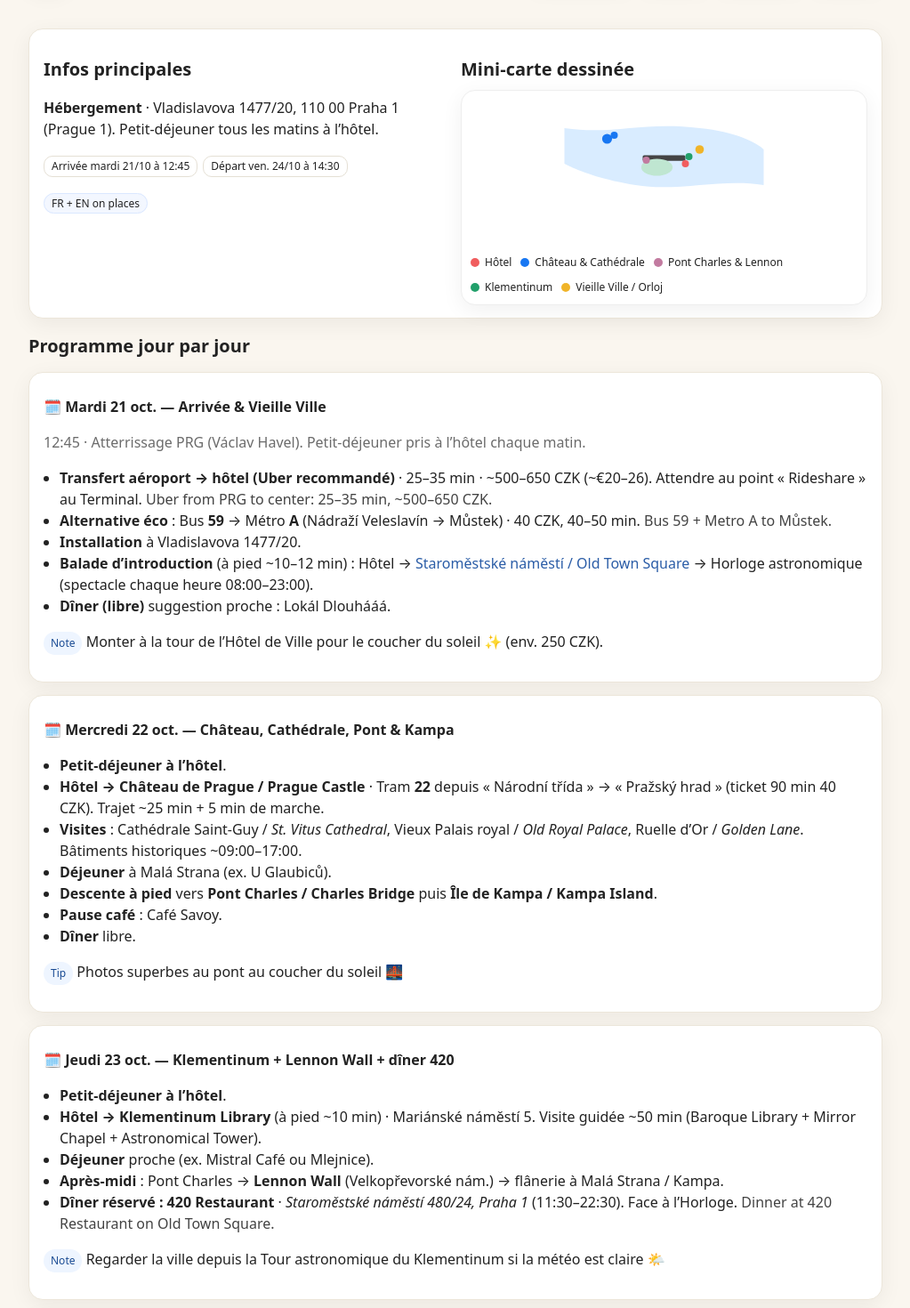
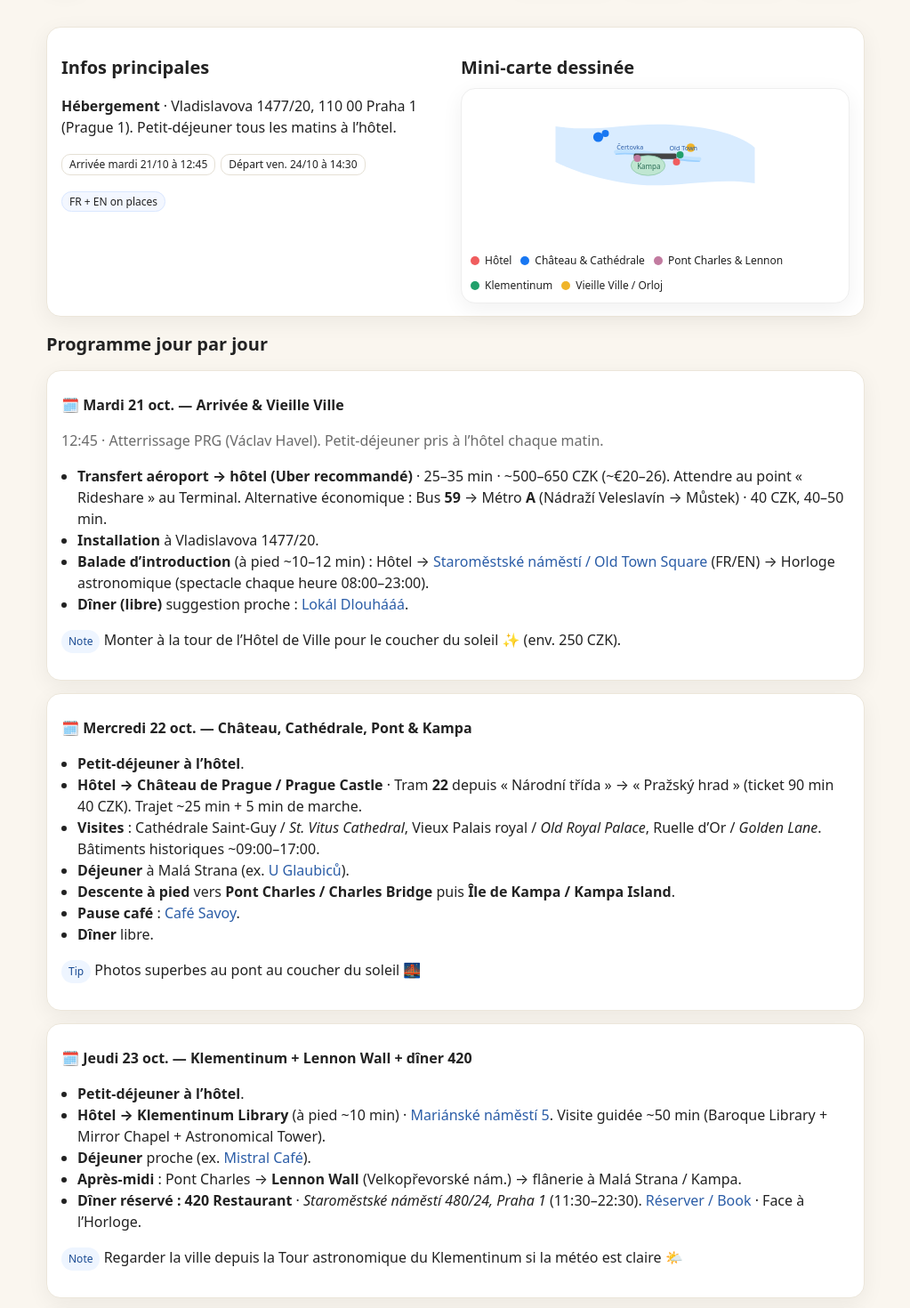
Before and after one commit to shopelyt-source/prague-2025, a plain HTML site: page index.html in a window 1280 px wide. Shown: the part 67-1537 px from the top of the page at 89% size, without its empty margins (128-1151 px from the left). Drawn offline with Linux system fonts and the light colour scheme.

Commit message:
Update index.html

```diff
--- a/index.html
+++ b/index.html
@@ -11,11 +11,11 @@
     --shadow:0 6px 24px rgba(0,0,0,.06);
   }
   html,body{margin:0;background:var(--bg);color:var(--ink);font:16px/1.5 system-ui,-apple-system,Segoe UI,Roboto,Ubuntu,"Helvetica Neue",Arial;}
-  .wrap{max-width:960px;margin:auto;padding:20px;}
+  .wrap{max-width:920px;margin:auto;padding:20px;}
   header{position:sticky;top:0;background:linear-gradient(180deg,var(--paper),#fff0),padding-box;backdrop-filter:saturate(150%) blur(6px);z-index:5;border-bottom:1px solid #eee}
-  header .bar{display:flex;gap:12px;align-items:center;justify-content:space-between;max-width:960px;margin:auto;padding:10px 16px}
+  header .bar{display:flex;gap:12px;align-items:center;justify-content:space-between;max-width:920px;margin:auto;padding:10px 16px}
   .brand{display:flex;align-items:center;gap:12px}
-  .brand .logo{width:44px;height:44px;border-radius:12px;background:conic-gradient(from 200deg at 50% 50%,#e9f2ff,#fff7df,#f7e0ff,#e9f2ff);box-shadow:var(--shadow);position:relative}
+  .brand .logo{width:42px;height:42px;border-radius:12px;background:conic-gradient(from 200deg at 50% 50%,#e9f2ff,#fff7df,#f7e0ff,#e9f2ff);box-shadow:var(--shadow);position:relative}
   .brand .logo:after{content:"✈️";position:absolute;inset:0;display:grid;place-items:center;font-size:22px}
   .brand h1{font-size:18px;margin:0}
   .tabs{display:flex;gap:8px;flex-wrap:wrap}
@@ -28,7 +28,7 @@
   .card{background:#fff;border:1px solid #ece6da;border-radius:16px;padding:14px 16px;box-shadow:var(--shadow);margin:14px 0}
   .pill{display:inline-block;padding:4px 8px;border-radius:999px;background:#eef5ff;color:#1a4b93;font-size:12px}
   .grid{display:grid;gap:12px}
-  @media(min-width:760px){.grid.cols-2{grid-template-columns:1fr 1fr} .grid.cols-3{grid-template-columns:1fr 1fr 1fr}}
+  @media(min-width:720px){.grid.cols-2{grid-template-columns:1fr 1fr}}
   h2{font-size:20px;margin:16px 0 8px}
   h3{font-size:16px;margin:12px 0 8px}
   .muted{color:var(--muted)}
@@ -46,10 +46,6 @@
   .tag{display:inline-block;border:1px solid #e5e0d5;border-radius:10px;padding:2px 8px;font-size:12px;margin-right:6px}
   .badge{font-size:12px;background:#f3f7ff;border:1px solid #dbe8ff;padding:2px 8px;border-radius:999px}
   .cta{display:inline-block;margin:6px 0;padding:10px 14px;background:#1a4b93;color:#fff;border-radius:12px}
-  .split{display:flex;flex-direction:column;gap:12px}
-  @media(min-width:960px){.split{flex-direction:row} .split > * {flex:1}}
-  .en {opacity:.85}
-  footer{margin:24px 0 40px;color:#777;text-align:center}
 </style>
 </head>
 <body>
@@ -67,10 +63,9 @@
     </nav>
   </div>
 </header>
-
 <main class="wrap">
   <div class="card">
-    <div class="split">
+    <div class="grid cols-2">
       <div>
         <h2>Infos principales</h2>
         <p><strong>Hébergement</strong> · Vladislavova 1477/20, 110 00 Praha 1 (Prague 1). Petit‑déjeuner tous les matins à l’hôtel.</p>
@@ -82,12 +77,19 @@
         <div class="mini-map">
           <!-- Mini‑carte SVG stylisée et légère -->
           <svg viewBox="0 0 300 200" width="100%" height="160" aria-label="Mini‑carte stylisée du centre de Prague">
-            <!-- Vltava -->
+  <!-- Vltava (fleuve principal) -->
   <path d="M10,40 C80,50 120,30 200,40 C250,45 280,60 290,70 L290,120 C230,110 170,130 110,120 C60,112 30,100 10,90 Z" fill="#d9ecff"/>
-            <!-- Pont Charles -->
+
+  <!-- Čertovka (canal) : trait d'eau étroit séparant Kampa de Malá Strana -->
+  <path d="M95,76 C110,74 130,76 155,80 C175,83 195,86 212,86" fill="none" stroke="#bfe2ff" stroke-width="6" stroke-linecap="round" opacity="0.95"/>
+  <path d="M95,79 C110,77 130,79 155,83 C175,86 195,89 212,89" fill="none" stroke="#97cfff" stroke-width="2" stroke-linecap="round" opacity="0.9"/>
+
+  <!-- Pont Charles (barre sombre) -->
   <rect x="120" y="78" width="60" height="8" fill="#444" rx="2"/>
-            <!-- Kampa (île) -->
-            <ellipse cx="140" cy="95" rx="22" ry="12" fill="#bfe6d1"/>
+
+  <!-- Kampa (île) : forme plus marquée -->
+  <ellipse cx="140" cy="95" rx="24" ry="14" fill="#bfe6d1" stroke="#8fc8ab" stroke-width="1"/>
+
   <!-- Vieille Ville -->
   <circle cx="200" cy="70" r="6" fill="#f0b429"/>
   <!-- Château -->
@@ -96,10 +98,15 @@
   <circle cx="80" cy="50" r="5" fill="#1877f2"/>
   <!-- Klementinum -->
   <circle cx="185" cy="80" r="5" fill="#22a06b"/>
-            <!-- Lennon Wall (approx. Malá Strana) -->
+  <!-- Lennon Wall (Malá Strana, hors de l'île) -->
   <circle cx="125" cy="85" r="5" fill="#c27ba0"/>
   <!-- Hôtel (hyper‑centre) -->
   <circle cx="180" cy="90" r="5" fill="#f05d5e"/>
+
+  <!-- Labels discrets -->
+  <text x="141" y="100" font-size="10" text-anchor="middle" fill="#2b6e55">Kampa</text>
+  <text x="170" y="74" font-size="9" fill="#2b5da7">Old Town</text>
+  <text x="96" y="73" font-size="9" fill="#2b5da7">Čertovka</text>
 </svg>
           <div class="legend">
             <span><span class="dot h"></span>Hôtel</span>
@@ -121,11 +128,10 @@
       <h3>🗓️ Mardi 21 oct. — Arrivée & Vieille Ville</h3>
       <p class="muted">12:45 · Atterrissage PRG (Václav Havel). Petit‑déjeuner pris à l’hôtel chaque matin.</p>
       <ul>
-        <li><strong>Transfert aéroport → hôtel (Uber recommandé)</strong> · 25–35 min · ~500–650 CZK (~€20–26). Attendre au point « Rideshare » au Terminal. <span class="en">Uber from PRG to center: 25–35 min, ~500–650 CZK.</span></li>
-        <li><strong>Alternative éco</strong> : Bus <strong>59</strong> → Métro <strong>A</strong> (Nádraží Veleslavín → Můstek) · 40 CZK, 40–50 min. <span class="en">Bus 59 + Metro A to Můstek.</span></li>
+        <li><strong>Transfert aéroport → hôtel (Uber recommandé)</strong> · 25–35 min · ~500–650 CZK (~€20–26). Attendre au point « Rideshare » au Terminal. Alternative économique : Bus <strong>59</strong> → Métro <strong>A</strong> (Nádraží Veleslavín → Můstek) · 40 CZK, 40–50 min.</li>
         <li><strong>Installation</strong> à Vladislavova 1477/20.</li>
-        <li><strong>Balade d’introduction</strong> (à pied ~10–12 min) : Hôtel → <a href="#" aria-label="Old Town Square">Staroměstské náměstí / Old Town Square</a> → Horloge astronomique (spectacle chaque heure 08:00–23:00).</li>
-        <li><strong>Dîner (libre)</strong> suggestion proche : Lokál Dlouhááá.</li>
+        <li><strong>Balade d’introduction</strong> (à pied ~10–12 min) : Hôtel → <a href="https://maps.app.goo.gl/2i7mxE5C1X4G1qzP8" target="_blank" rel="noopener">Staroměstské náměstí / Old Town Square</a> (FR/EN) → Horloge astronomique (spectacle chaque heure 08:00–23:00).</li>
+        <li><strong>Dîner (libre)</strong> suggestion proche : <a href="https://maps.app.goo.gl/3qgqJ2y5r7f2wYxg8" target="_blank" rel="noopener">Lokál Dlouhááá</a>.</li>
       </ul>
       <p><span class="pill">Note</span> Monter à la tour de l’Hôtel de Ville pour le coucher du soleil ✨ (env. 250 CZK).</p>
     </div>
@@ -136,9 +142,9 @@
         <li><strong>Petit‑déjeuner à l’hôtel</strong>.</li>
         <li><strong>Hôtel → Château de Prague / Prague Castle</strong> · Tram <strong>22</strong> depuis « Národní třída » → « Pražský hrad » (ticket 90 min 40 CZK). Trajet ~25 min + 5 min de marche.</li>
         <li><strong>Visites</strong> : Cathédrale Saint‑Guy / <em>St. Vitus Cathedral</em>, Vieux Palais royal / <em>Old Royal Palace</em>, Ruelle d’Or / <em>Golden Lane</em>. Bâtiments historiques ~09:00–17:00.</li>
-        <li><strong>Déjeuner</strong> à Malá Strana (ex. U Glaubiců).</li>
+        <li><strong>Déjeuner</strong> à Malá Strana (ex. <a href="https://maps.app.goo.gl/6b4vYWq6oQe3gQbq8" target="_blank" rel="noopener">U Glaubiců</a>).</li>
         <li><strong>Descente à pied</strong> vers <strong>Pont Charles / Charles Bridge</strong> puis <strong>Île de Kampa / Kampa Island</strong>.</li>
-        <li><strong>Pause café</strong> : Café Savoy.</li>
+        <li><strong>Pause café</strong> : <a href="https://maps.app.goo.gl/4w2mH3Q9sG7U7dZf6" target="_blank" rel="noopener">Café Savoy</a>.</li>
         <li><strong>Dîner</strong> libre.</li>
       </ul>
       <p><span class="pill">Tip</span> Photos superbes au pont au coucher du soleil 🌉</p>
@@ -148,10 +154,10 @@
       <h3>🗓️ Jeudi 23 oct. — Klementinum + Lennon Wall + dîner 420</h3>
       <ul>
         <li><strong>Petit‑déjeuner à l’hôtel</strong>.</li>
-        <li><strong>Hôtel → Klementinum Library</strong> (à pied ~10 min) · Mariánské náměstí 5. Visite guidée ~50 min (Baroque Library + Mirror Chapel + Astronomical Tower).</li>
-        <li><strong>Déjeuner</strong> proche (ex. Mistral Café ou Mlejnice).</li>
+        <li><strong>Hôtel → Klementinum Library</strong> (à pied ~10 min) · <a href="https://maps.app.goo.gl/8oFZk4b9q8zK1s3E7" target="_blank" rel="noopener">Mariánské náměstí 5</a>. Visite guidée ~50 min (Baroque Library + Mirror Chapel + Astronomical Tower).</li>
+        <li><strong>Déjeuner</strong> proche (ex. <a href="https://maps.app.goo.gl/1hH3rHk7Mx9tqkge8" target="_blank" rel="noopener">Mistral Café</a>).</li>
         <li><strong>Après‑midi</strong> : Pont Charles → <strong>Lennon Wall</strong> (Velkopřevorské nám.) → flânerie à Malá Strana / Kampa.</li>
-        <li><strong>Dîner réservé : 420 Restaurant</strong> · <em>Staroměstské náměstí 480/24, Praha 1</em> (11:30–22:30). Face à l’Horloge. <span class="en">Dinner at 420 Restaurant on Old Town Square.</span></li>
+        <li><strong>Dîner réservé : 420 Restaurant</strong> · <em>Staroměstské náměstí 480/24, Praha 1</em> (11:30–22:30). <a href="https://www.420restaurant.cz/en/" target="_blank" rel="noopener">Réserver / Book</a> · Face à l’Horloge.</li>
       </ul>
       <p><span class="pill">Note</span> Regarder la ville depuis la Tour astronomique du Klementinum si la météo est claire 🌤️</p>
     </div>
@@ -179,7 +185,7 @@
       </div>
       <div class="card">
         <h3>Cathédrale Saint‑Guy · <em>St. Vitus Cathedral</em></h3>
-        <p>Dans l’enceinte du château · Vitraux d’Alfons Mucha · Entrée via billet de circuit.</p>
+        <p>Dans l’enceinte du château · Vitraux de Mucha · Entrée via billet de circuit.</p>
       </div>
       <div class="card">
         <h3>Pont Charles · <em>Charles Bridge</em></h3>
@@ -203,7 +209,7 @@
       </div>
       <div class="card">
         <h3>Restaurant 420 · <em>420 Restaurant</em></h3>
-        <p>Staroměstské nám. 480/24, Praha 1 · 11:30–22:30 · Face à l’Orloj. Réservation conseillée.</p>
+        <p>Staroměstské nám. 480/24, Praha 1 · 11:30–22:30 · Face à l’Orloj. <a href="https://www.420restaurant.cz/en/" target="_blank" rel="noopener">Site / Réserver</a></p>
       </div>
     </div>
   </section>
@@ -253,10 +259,6 @@
   </section>
 </main>
 
-<footer>
-  <small>© Carnet de voyage à Prague — 2025 · Made with ❤️ for an easy city break.</small>
-</footer>
-
 <script>
   document.querySelectorAll('.tab').forEach(btn=>{
     btn.addEventListener('click',()=>{
@@ -266,7 +268,7 @@
       document.getElementById(btn.dataset.tab).classList.add('active');
       window.scrollTo({top:0,behavior:'smooth'});
     })
-  });
+  })
 </script>
 </body>
 </html>
```
Lines whose indentation alone changed are shown as unchanged.
